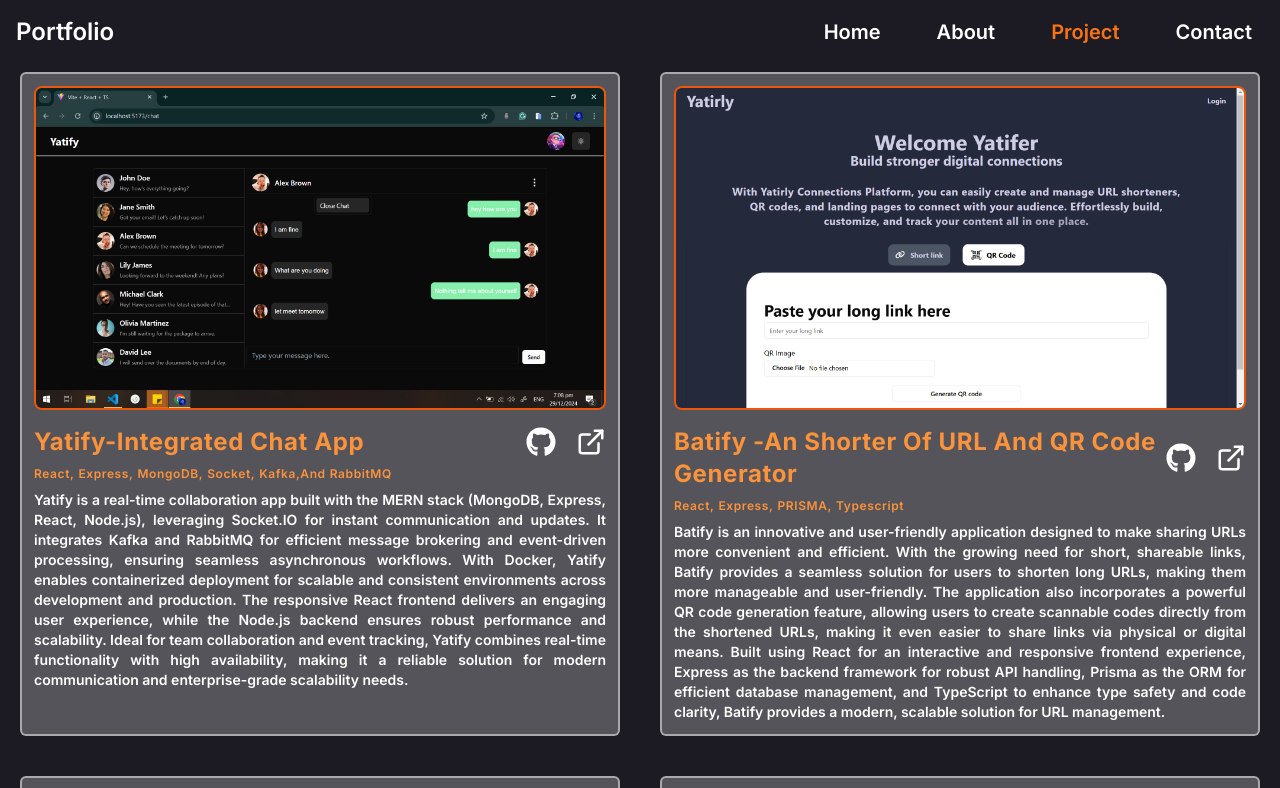
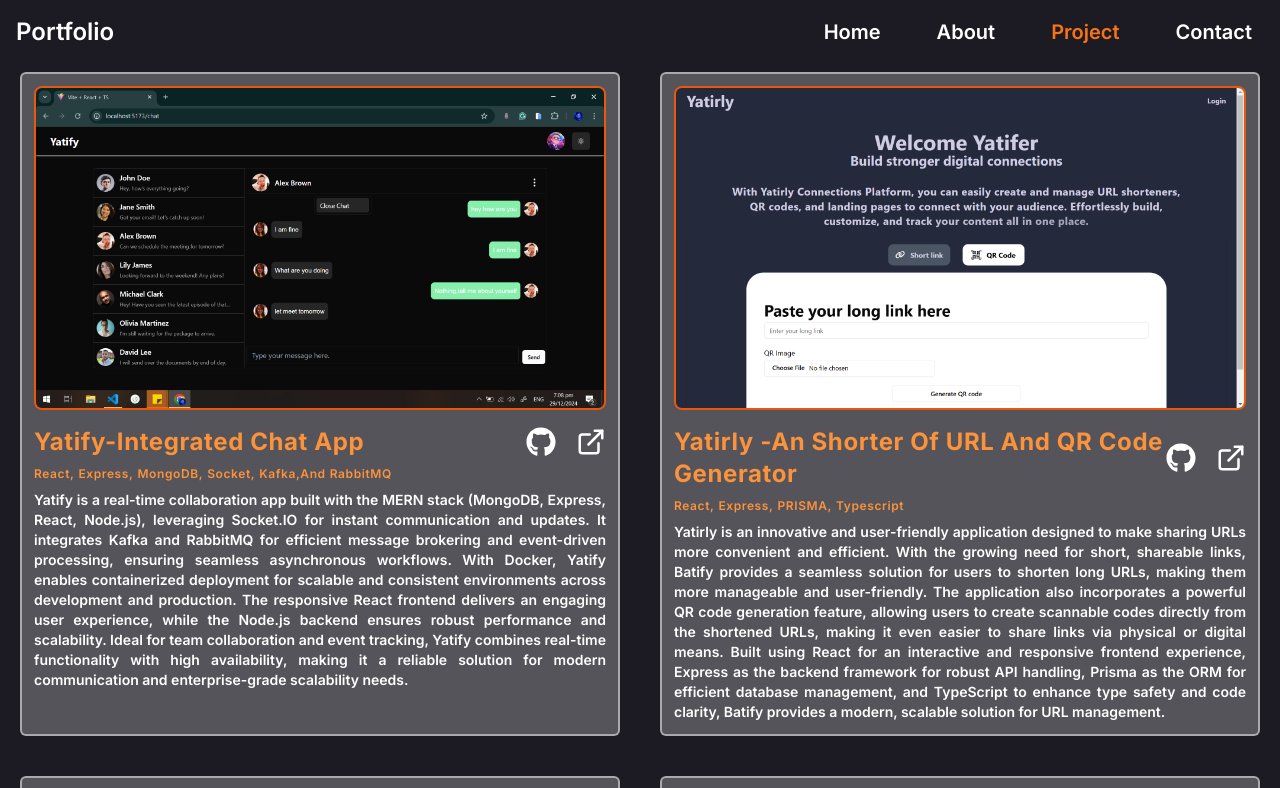
Before and after one commit to YashChopra25/PortFolio-YashChopra, a Next.js app: page /project in a window 1280 px wide. Shown: the top 788 px of the page. Built offline with nearby package versions, Linux system fonts and the light colour scheme.

Commit message:
Update Project.ts
Updated the projects

```diff
--- a/src/app/_utilities/datafileds/Project.ts
+++ b/src/app/_utilities/datafileds/Project.ts
@@ -32,14 +32,14 @@ export const Total_Project: TypeProject[] = [
     {
         id: "45678sdhj",
         Imgsrc: Batify_Project,
-        Live_Project_url: "#",
-        Github_Project_url: "https://github.com/YashChopra25/Batify",
+        Live_Project_url: "https://yatirly.yashchopra.tech/",
+        Github_Project_url: "https://github.com/YashChopra25/Yatirly",
         target: "Responsive layout, Channel page, Search for videos and channels, Get videos of different category.",
-        Title: "Batify -An shorter of URL and QR code generator",
+        Title: "Yatirly -An shorter of URL and QR code generator",
         Techniogy_used: [
             "React,", "Express,", "PRISMA,","Typescript"
         ],
-        description: "Batify is an innovative and user-friendly application designed to make sharing URLs more convenient and efficient. With the growing need for short, shareable links, Batify provides a seamless solution for users to shorten long URLs, making them more manageable and user-friendly. The application also incorporates a powerful QR code generation feature, allowing users to create scannable codes directly from the shortened URLs, making it even easier to share links via physical or digital means. Built using React for an interactive and responsive frontend experience, Express as the backend framework for robust API handling, Prisma as the ORM for efficient database management, and TypeScript to enhance type safety and code clarity, Batify provides a modern, scalable solution for URL management."
+        description: "Yatirly is an innovative and user-friendly application designed to make sharing URLs more convenient and efficient. With the growing need for short, shareable links, Batify provides a seamless solution for users to shorten long URLs, making them more manageable and user-friendly. The application also incorporates a powerful QR code generation feature, allowing users to create scannable codes directly from the shortened URLs, making it even easier to share links via physical or digital means. Built using React for an interactive and responsive frontend experience, Express as the backend framework for robust API handling, Prisma as the ORM for efficient database management, and TypeScript to enhance type safety and code clarity, Batify provides a modern, scalable solution for URL management."
     },
     {
         id: "yahkjds",
```
